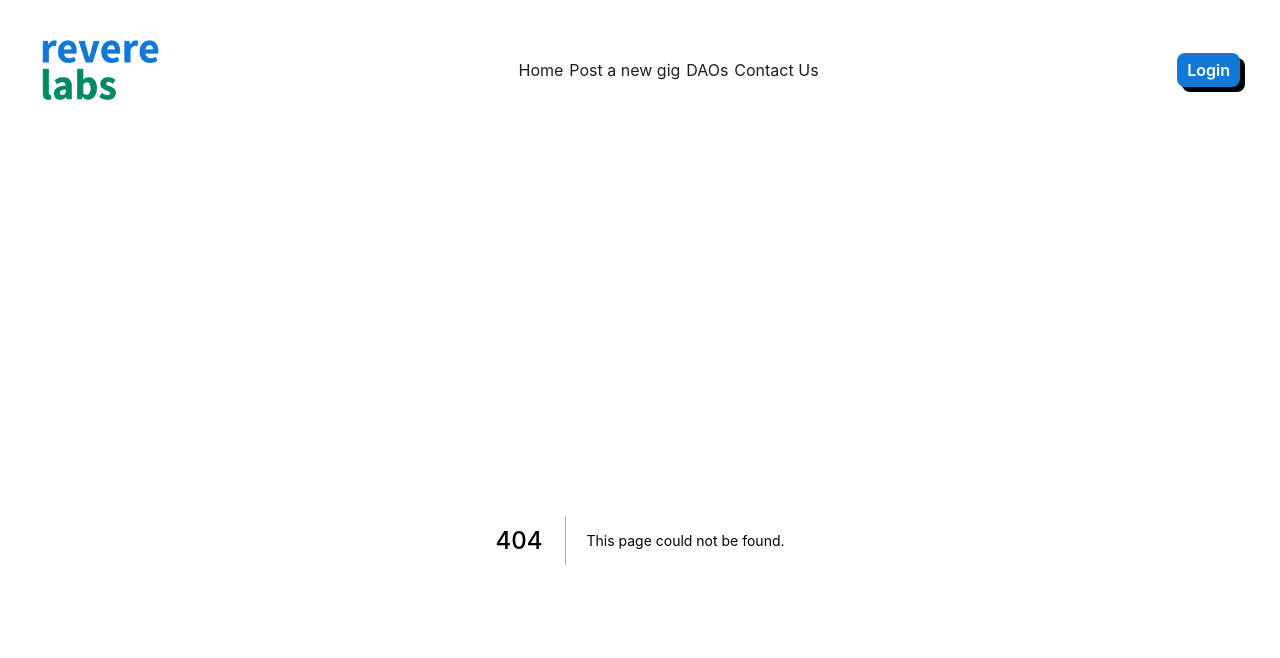
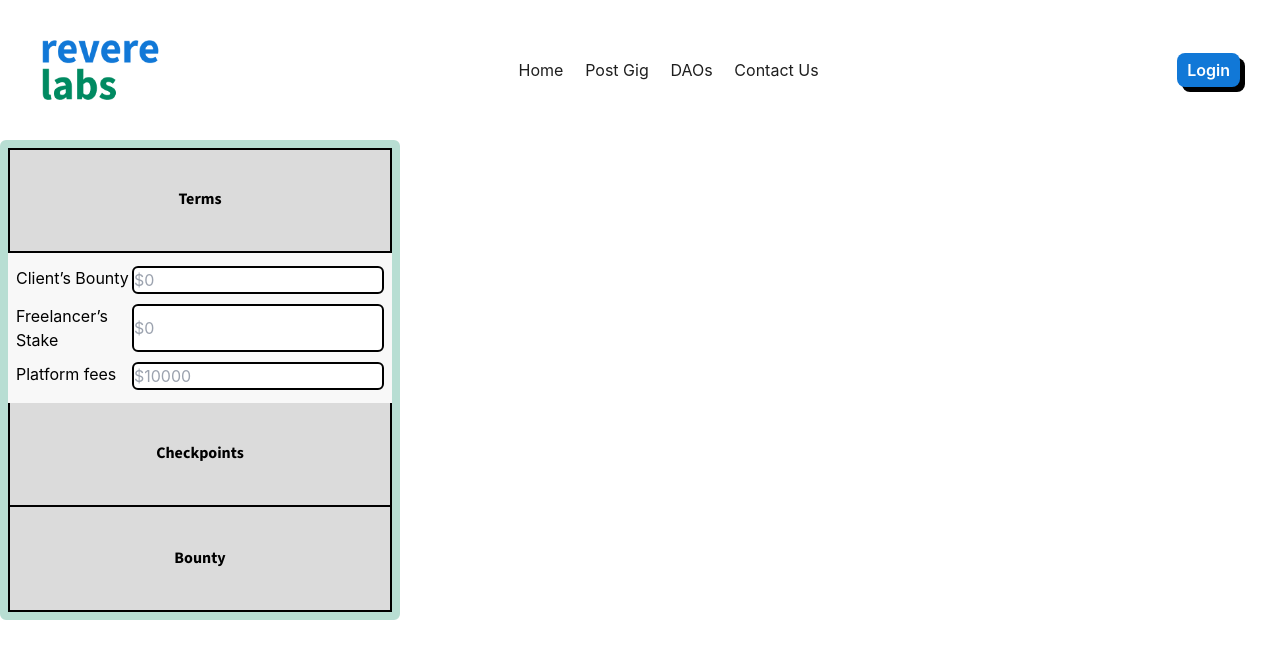
Before and after one commit to VisShon/RevereLabs, a Next.js app: page /componentTester in a window 1280 px wide. Before the commit this address had no page. Shown: the top 658 px of the page. Built offline with nearby package versions, Linux system fonts and the light colour scheme.

Commit message:
accordian semi implement

```diff
--- a/components/ContractPortal.jsx
+++ b/components/ContractPortal.jsx
@@ -1,11 +1,34 @@
-import React from 'react'
+import React,{useState} from 'react'
 import Checkpoints from './others/Checkpoints'
+import Bounty from './others/Bounty'
 import Terms from './others/Terms'
 
 function ContractPortal() {
+    const[bounty,setBounty] = useState(false)
+    const[checkpoint,setCheckpoint] = useState(false)
+    const[terms,setTerms] = useState(true)
+
+    const OnclickHandler = (id) => {
+        if(id=='terms'){
+            setTerms(true);setCheckpoint(false);setBounty(false);
+        }
+        if(id=='checkpoints'){
+            setTerms(false);setCheckpoint(true);setBounty(false);
+
+        }
+        if(id=='bounty'){
+            setTerms(false);setCheckpoint(false);setBounty(true);
+        }
+    }
+
     return (
-        <div className="p-5 bg-accent relative h-[30rem] w-[25rem] border-[0.5rem] border-[#B8DED3] rounded-md flex flex-col items-center justify-around ">
-            <Checkpoints/>
+        <div className=" bg-accent relative h-[30rem] w-[25rem] border-[0.5rem] border-[#B8DED3] rounded-md flex flex-col items-center justify-around ">
+            <div onClick={()=>OnclickHandler('terms')} className="bg-helper cursor-pointer border-2 hover:border-main w-[100%] h-[7rem]  font-mada font-[700] text-center flex items-center justify-center"><h2>Terms</h2></div>
+               {terms&&<div className=" h-[10rem] w-[100%]  p-2"><Terms/></div> }
+            <div onClick={()=>OnclickHandler('checkpoints')} className="bg-helper cursor-pointer border-x-2 border-b-2 hover:border-main w-[100%] h-[7rem]  font-mada font-[700] text-center flex items-center justify-center"><h2>Checkpoints</h2></div>
+                {checkpoint&&<div className=" h-[10rem] w-[100%]  p-2"><Checkpoints/></div>}
+            <div onClick={()=>OnclickHandler('bounty')} className="bg-helper cursor-pointer border-x-2 border-b-2 hover:border-main w-[100%] h-[7rem]  font-mada font-[700] text-center flex items-center justify-center"><h2>Bounty</h2></div>
+                {bounty&&<div  className=" h-[10rem] w-[100%]  p-2"><Bounty/></div>}
         </div>
     )
 }
--- a/components/Navbar.jsx
+++ b/components/Navbar.jsx
@@ -40,7 +40,7 @@ function Navbar() {
                     <Link href="/Home"
                         style={pageLocation==='/Home'?{color:"#1178D7"}:{}}>Home</Link>
                     <Link href="/gig/create"
-                        style={pageLocation==='/gig/create'?{color:"#1178D7"}:{}}>Post a new gig</Link>
+                        style={pageLocation==='/gig/create'?{color:"#1178D7"}:{}}>Post Gig</Link>
                     <Link href="/daos"
                         style={pageLocation==='/daos'?{color:"#1178D7"}:{}}>DAOs</Link>
                     <Link href="https://linktr.ee/reverelabs">Contact Us</Link>
--- a/components/containers/NewProjectCard.jsx
+++ b/components/containers/NewProjectCard.jsx
@@ -25,7 +25,7 @@ function NewProjectCard() {
     }, [setData, ])
 
     return (
-        <div className="flex relative z-10 justify-between px-10 py-12 w-[55%] h-[60vh] bg-[#ffffff]  border-4 rounded-[5px] drop-shadow-[10px_10px_0px_rgba(0,0,0,1)]">
+        <div className="flex relative z-10 justify-between px-10 py-12 h-[36rem] w-[60rem] bg-[#ffffff]  border-4 rounded-[5px] drop-shadow-[10px_10px_0px_rgba(0,0,0,1)]">
 
             <div className="flex flex-col justify-around font-mada font-medium text-[3rem]  ">
                 <div className="flex flex-col h-[60%]">
--- a/components/others/Bounty.jsx
+++ b/components/others/Bounty.jsx
@@ -2,7 +2,7 @@ import React from 'react'
 
 function Bounty() {
     return (
-        <div>Bounty</div>
+        <div className='h-[100%] '>Bounty</div>
     )
 }
 
--- a/components/others/Checkpoints.jsx
+++ b/components/others/Checkpoints.jsx
@@ -29,7 +29,7 @@ function Checkpoints() {
         {title:'Deliver By',colour:'#EAE4A8'},]
 
     return (
-        <div className="bg-accent  w-[100%] h-[40%] flex justify-between">
+        <div className="bg-accent h-[100%]  flex justify-between">
 
             <div className="w-[50%] h-[100%] flex flex-col justify-start pt-5">
 
@@ -55,7 +55,7 @@ function Checkpoints() {
                         label="Set Checkpoint"
                         value={date}
                         onChange={(newValue) => {
-                            setDate(newValue);
+                            setDate(newValue)
                         }}
                         renderInput={(params) => <TextField {...params} />}
                     />
--- a/components/others/Terms.jsx
+++ b/components/others/Terms.jsx
@@ -6,7 +6,7 @@ function Terms() {
 
 
     return (
-        <div className="bg-accent w-[100%] h-[40%] flex flex-col justify-around">
+        <div className="bg-accent h-[100%] flex flex-col justify-around">
             <div className="w-[100%] flex justify-between">
                 <p>Client’s Bounty</p>
                 <input value={bounty}
--- /dev/null
+++ b/pages/componentTester.jsx
@@ -0,0 +1,13 @@
+import React from 'react'
+import AgreementPortal from '../components/ContractPortal'
+
+function componentTester() {
+  return (
+    <>
+        <AgreementPortal/>
+
+    </>
+  )
+}
+
+export default componentTester
--- a/pages/gig/create.jsx
+++ b/pages/gig/create.jsx
@@ -8,7 +8,7 @@ export default function Project() {
     return (
         <div className="flex flex-col items-center">
             <NewProjectCard/>
-            <div className="absolute z-0 top-[20%] left-[5%]">
+            <div className="absolute z-0 top-[20%] left-[10%]">
                 <Image
                     src={background_image}
                     height={700}
```
